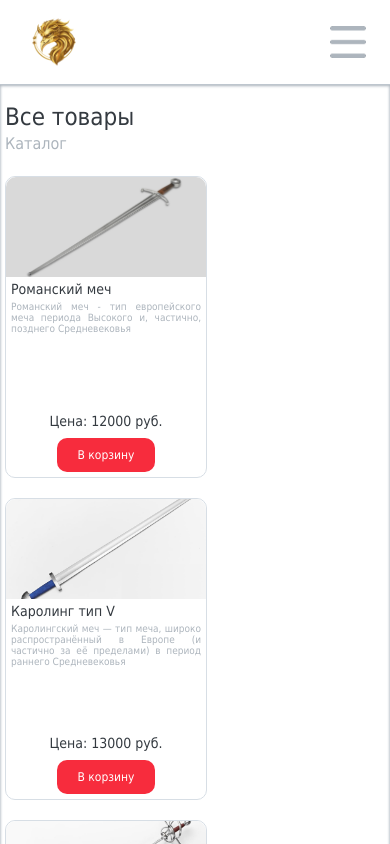
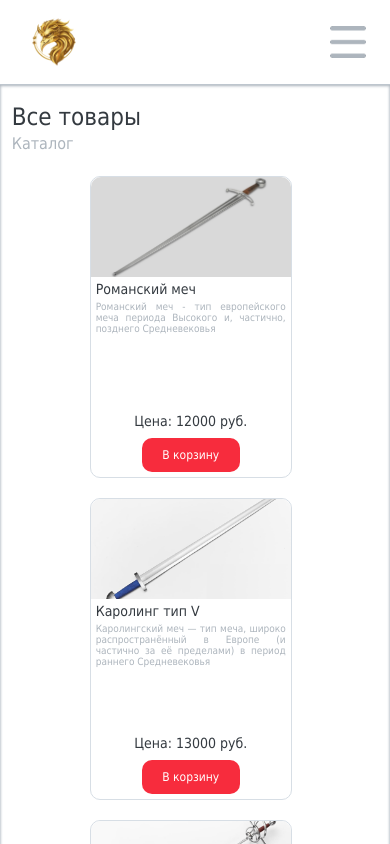
Before and after one commit to EvilCommunist/SPA_HEMA, a Vue app: page /store in a window 390 px wide. Shown: the top 844 px of the page. Built offline with nearby package versions, Linux system fonts and the light colour scheme.

Commit message:
Some new visual fixes

```diff
--- a/src/views/Styles/cardStyle.less
+++ b/src/views/Styles/cardStyle.less
@@ -86,5 +86,14 @@
     .store #character_and_cart {
         width: 95vw;
     }
-    .store #character_and_cart button {font-size: @text_small; margin-left: 2vw; margin-right: 2vw;}
+    .store #character_and_cart button {font-size: @text_small; margin-right: 1vw;}
 }
+
+@media screen and (max-width: 652px){
+    .store #product_view {
+        width: auto; min-width: 370px;
+    }
+    .store #character_and_cart {
+        width: auto; min-width: 370px;
+    }
+}
--- a/src/views/Styles/cartStyles.less
+++ b/src/views/Styles/cartStyles.less
@@ -222,3 +222,9 @@ hr{
         padding: 10px;
     }
 }
+
+@media screen and (max-width: 400px) {
+    #form_pay_section{
+        padding-left: 4vw;
+    }
+}
--- a/src/views/Styles/storeStyle.less
+++ b/src/views/Styles/storeStyle.less
@@ -111,3 +111,13 @@
     .store #catalog{margin-left: 5px;}
     .store .vertical-text.bottom{display:none;}
 }
+
+@media screen and (max-width: 400px) {
+    .store #catalog{
+        margin-left: 0;
+        padding-left: 3vw;
+    }
+    .store #catalog .product{
+        margin-left: 20vw;
+    }
+}
```
Also changed, not shown: src/views/Scripts/cartLogic.js (+7 -0 lines).
